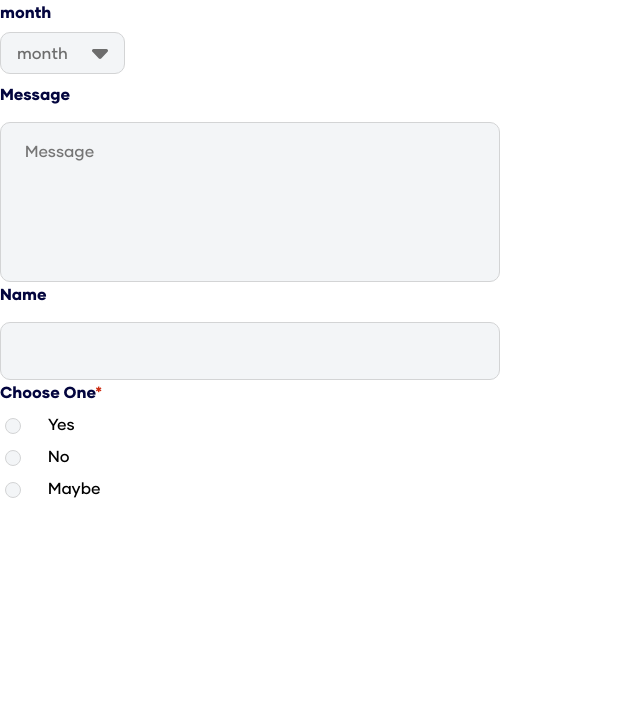
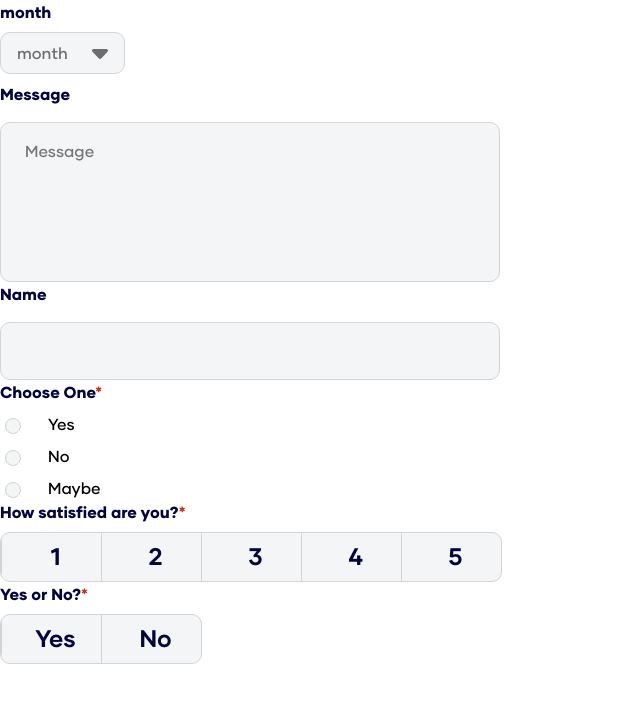
Before and after one commit to maplesyrupman/rwi-site, a Next.js app: page /test in a window 1280 px wide. Shown: the top 702 px of the page, without its empty margins (0-640 px from the left). Built offline with nearby package versions, Linux system fonts and the light colour scheme.

Commit message:
radio scale component

```diff
--- /dev/null
+++ b/components/form-components/RadioScale/index.tsx
@@ -0,0 +1,51 @@
+import { useState } from 'react';
+import stylesMain from '../styles.module.css';
+import styles from './styles.module.css';
+
+type Props = {
+    id: string,
+    label: string,
+    options: string[],
+    change: () => void,
+    required: boolean
+}
+
+export default function RadioScale({ id, label, options, change, required }:Props) {
+
+    const [selected, setSelected] = useState('');
+
+    function click(id:string):void {
+        setSelected(id);
+    }
+
+    return (
+        <div className={stylesMain.container}>
+            <span className='txtBlue bold'>
+                {label}
+                {required && (
+                    <span className='txtRed bold'>*</span>
+                )}
+            </span>
+            <div id={id} className={styles.scaleGroup}>
+                {options.map(o => {
+                    return (
+                        <div
+                        className={`${styles.option} ${selected == o ? styles.selected : ''}`}
+                        onClick={() => click(o)}
+                        >
+                            <label key={o}>
+                            <input
+                            type='radio'
+                            onChange={change}
+                            name={id}
+                            className={styles.radio}
+                            />
+                            <span className={styles.optionTxt}>{o}</span>
+                            </label>
+                        </div>
+                    )
+                })}
+            </div>
+        </div>
+    )
+}
--- /dev/null
+++ b/components/form-components/RadioScale/styles.module.css
@@ -0,0 +1,34 @@
+.scaleGroup {
+    display: flex;
+    background: var(--light);
+    width: fit-content;
+    border: 1px solid var(--grey-one);
+    border-radius: 10px;
+    height: 50px;
+    overflow: hidden;
+}
+
+.option {
+    display: flex;
+    align-items: center;
+    justify-content: center;
+    height: 100%;
+    width: 100px;
+    text-align: center;
+    color: var(--rwi-blue);
+    border-left: 1px solid var(--grey-one);
+}
+
+.selected {
+    color: var(--light);
+    background: var(--rwi-blue);
+}
+
+.optionTxt {
+    font-weight: 800;
+    font-size: 1.5rem;
+}
+
+.radio {
+    appearance: none;
+}
--- a/pages/test.tsx
+++ b/pages/test.tsx
@@ -2,6 +2,7 @@ import Picklist from "../components/form-components/Picklist"
 import LongAnswer from "../components/form-components/LongAnswer";
 import ShortAnswer from "../components/form-components/ShortAnswer";
 import Radio from "../components/form-components/Radio";
+import RadioScale from "../components/form-components/RadioScale";
 
 export default function Test() {
     return (
@@ -39,6 +40,22 @@ export default function Test() {
                 required={true}
             />
 
+            <RadioScale
+                id='654'
+                label='How satisfied are you?'
+                options={['1', '2', '3', '4', '5']}
+                change={() => console.log('scale')}
+                required={true}
+            />
+
+            <RadioScale
+                id='abc'
+                label="Yes or No?"
+                options={['Yes', 'No']}
+                change={() => console.log('hello')}
+                required={true}
+            />
+
         </div>
     )
 }
```
